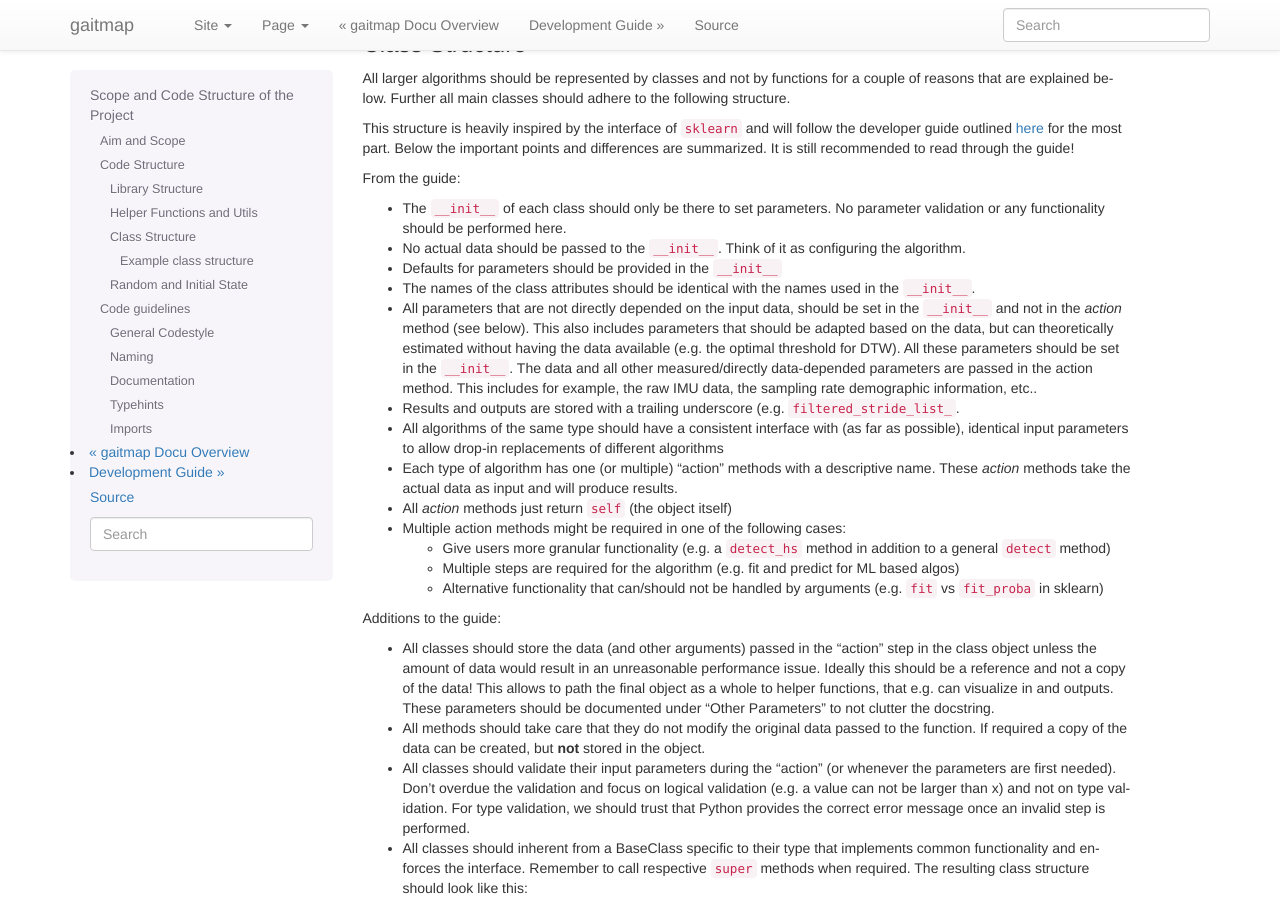
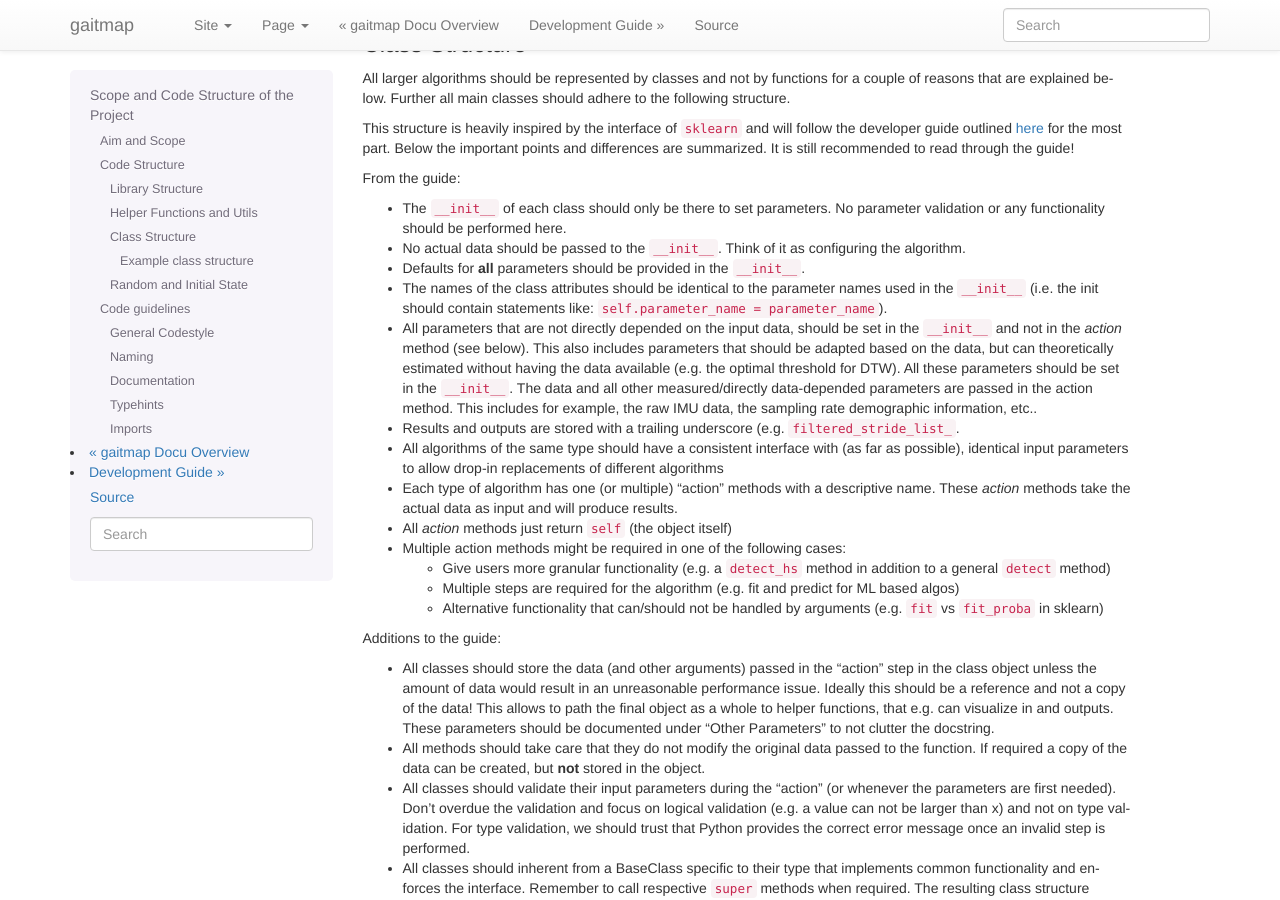
Before and after one commit to mad-lab-fau/gaitmap, a Sphinx documentation site: the page built from docs/guides/Project-Structure.md, in a window 1280 px wide and 900 px high, scrolled down 1197 px. Built offline with Sphinx 7.4.7, drawn with Linux system fonts in a browser that asks for light colours; pages that are not in the unit, such as notebooks, are missing from menus.

Commit message:
Updated docs to close #21

```diff
--- a/docs/guides/Project-Structure.md
+++ b/docs/guides/Project-Structure.md
@@ -83,8 +83,9 @@ From the guide:
 - The `__init__` of each class should only be there to set parameters. No parameter validation or any functionality
   should be performed here.
 - No actual data should be passed to the `__init__`. Think of it as configuring the algorithm.
-- Defaults for parameters should be provided in the `__init__`
-- The names of the class attributes should be identical with the names used in the `__init__`.
+- Defaults for **all** parameters should be provided in the `__init__`.
+- The names of the class attributes should be identical to the parameter names used in the `__init__`
+  (i.e. the init should contain statements like: `self.parameter_name = parameter_name`).
 - All parameters that are not directly depended on the input data, should be set in the `__init__` and not in the
   *action* method (see below).
   This also includes parameters that should be adapted based on the data, but can theoretically estimated without having
```
